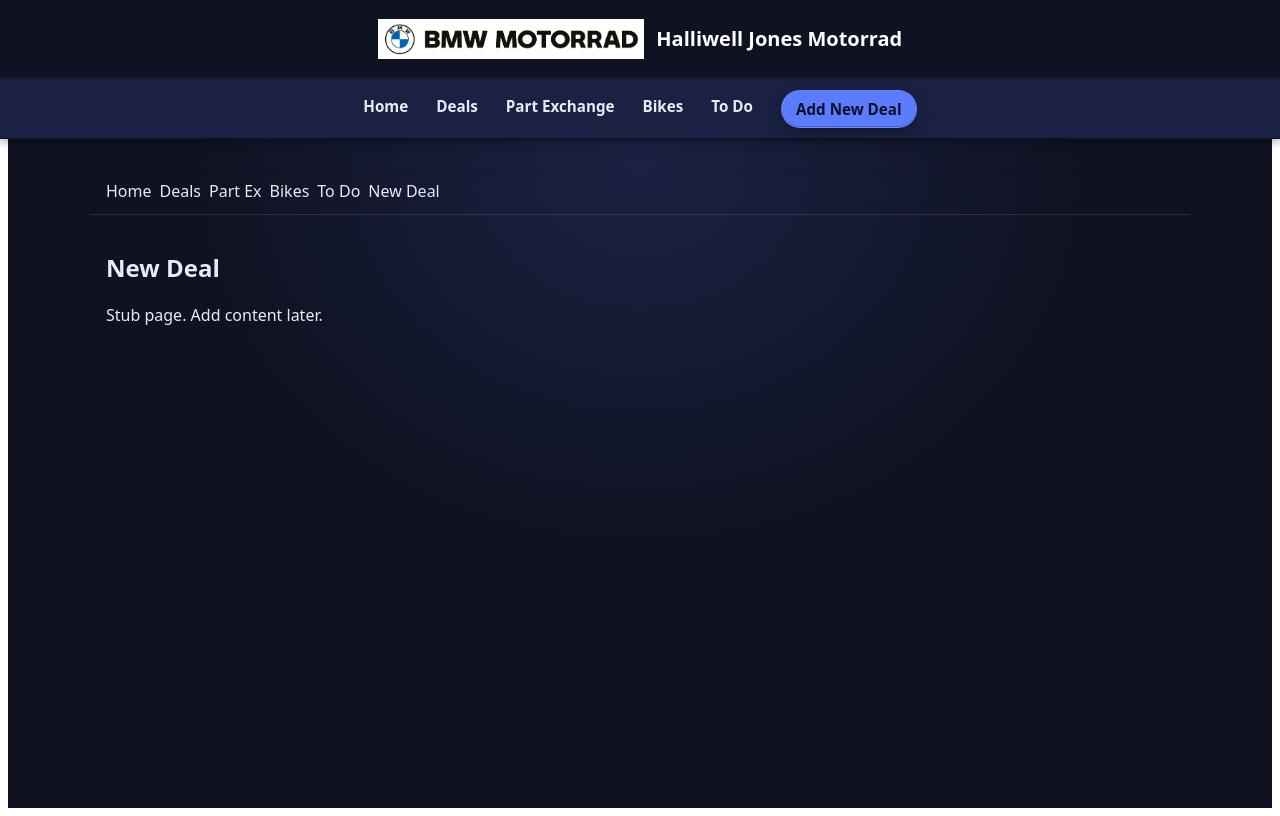
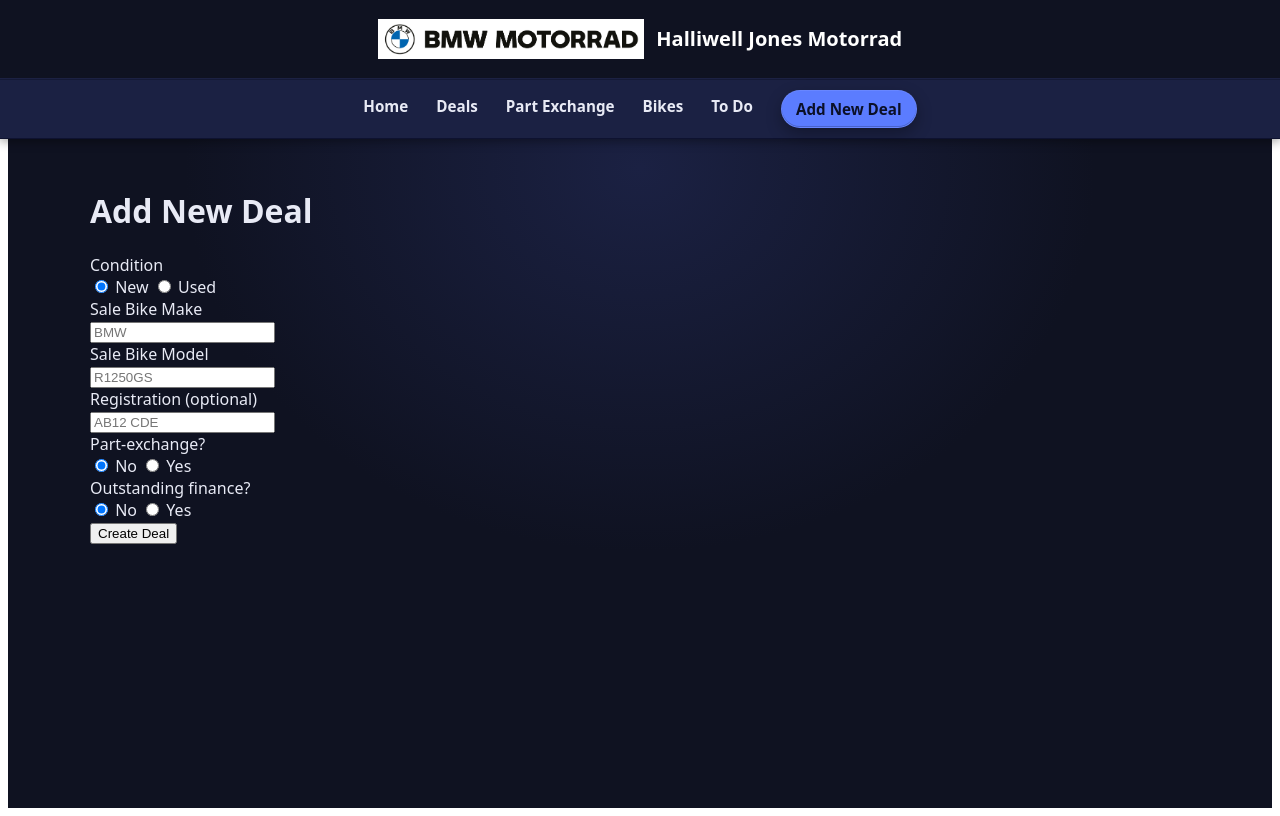
Before and after one commit to HarberJamie/HarberMotorradV2, a React (Vite) app: page /add-new-deal in a window 1280 px wide. Built offline with nearby package versions, Linux system fonts and the light colour scheme.

Commit message:
Fix NewDeal component name and wire route

```diff
--- a/src/pages/NewDeal.jsx
+++ b/src/pages/NewDeal.jsx
@@ -1,12 +1,72 @@
-import TopNav from '../components/TopNav.jsx'
-export default function NewDeal() {
+// src/pages/NewDeal.jsx
+import { useState } from "react";
+import { createDeal } from "../services/api";
+
+export default function NewDeal(){
+  const [saving, setSaving] = useState(false);
+  const [result, setResult] = useState(null);
+
+  async function onSubmit(e){
+    e.preventDefault();
+    const fd = new FormData(e.currentTarget);
+    const answers = {
+      make: fd.get("make")?.toString().trim(),
+      model: fd.get("model")?.toString().trim(),
+      reg: fd.get("reg")?.toString().trim(),
+      isUsed: fd.get("condition")==="used",
+      hasPartExchange: fd.get("px")==="yes",
+      hasOutstandingFinance: fd.get("finance")==="yes",
+    };
+    setSaving(true);
+    const res = await createDeal(answers);
+    setSaving(false);
+    setResult(res);
+    e.currentTarget.reset();
+  }
+
   return (
-    <div>
-      <TopNav />
-      <div style={{ padding: 16 }}>
-        <h2>New Deal</h2>
-        <p>Stub page. Add content later.</p>
-      </div>
+    <div className="p-4 max-w-xl mx-auto">
+      <h1 className="text-2xl mb-3">Add New Deal</h1>
+      <form onSubmit={onSubmit} className="space-y-3">
+        <div>
+          <label>Condition</label><br/>
+          <label><input type="radio" name="condition" value="new" defaultChecked/> New</label>{" "}
+          <label><input type="radio" name="condition" value="used"/> Used</label>
+        </div>
+        <div>
+          <label>Sale Bike Make</label><br/>
+          <input name="make" required placeholder="BMW" />
+        </div>
+        <div>
+          <label>Sale Bike Model</label><br/>
+          <input name="model" required placeholder="R1250GS" />
+        </div>
+        <div>
+          <label>Registration (optional)</label><br/>
+          <input name="reg" placeholder="AB12 CDE" />
+        </div>
+        <div>
+          <label>Part-exchange?</label><br/>
+          <label><input type="radio" name="px" value="no" defaultChecked/> No</label>{" "}
+          <label><input type="radio" name="px" value="yes"/> Yes</label>
+        </div>
+        <div>
+          <label>Outstanding finance?</label><br/>
+          <label><input type="radio" name="finance" value="no" defaultChecked/> No</label>{" "}
+          <label><input type="radio" name="finance" value="yes"/> Yes</label>
+        </div>
+        <button disabled={saving} type="submit">
+          {saving? "Creating..." : "Create Deal"}
+        </button>
+      </form>
+
+      {result && (
+        <div className="mt-6">
+          <h2 className="text-xl mb-2">Created</h2>
+          <div>Deal ID: <code>{result.deal.id}</code></div>
+          <div>Tasks created: {result.tasks.length}</div>
+        </div>
+      )}
     </div>
-  )
+  );
 }
```
